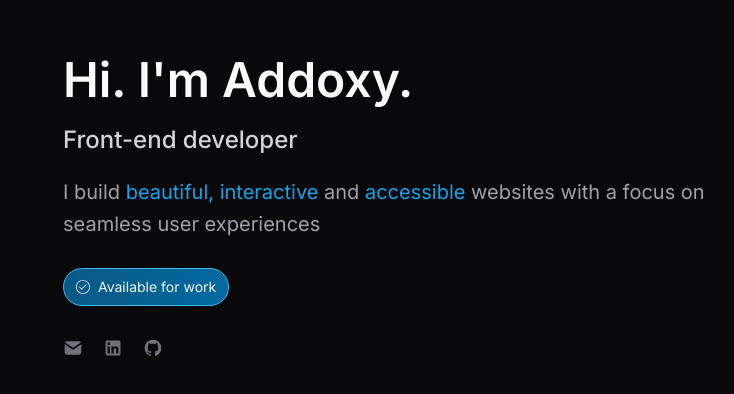
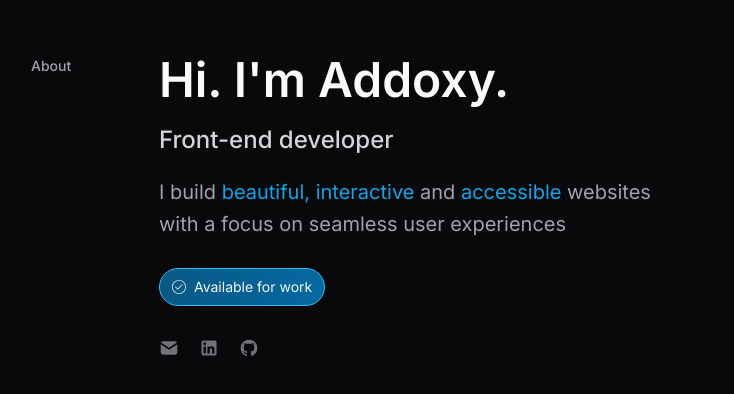
Before and after one commit to addoxy/addoxy.me, a Next.js app: page / in a window 1280 px wide. Shown: the part 136-530 px from the top of the page, without its empty margins (225-959 px from the left). Built offline with nearby package versions, Linux system fonts and the light colour scheme; what tailwindcss-debug-screens would draw is missing.

Commit message:
chore:  increase horizontal padding

```diff
--- a/src/app/page.tsx
+++ b/src/app/page.tsx
@@ -4,16 +4,20 @@ import StatusBadge from '@/components/StatusBadge';
 const page = () => {
   return (
     <main className="flex flex-col">
+      <div className="relative flex flex-col">
         <h1 className="mb-5 text-5xl font-semibold text-zinc-50">
           Hi. I&apos;m Addoxy.
         </h1>
+        <h3 className="absolute -left-32 text-sm font-medium text-zinc-400">
+          About
+        </h3>
         <p className="mb-5 text-2xl font-medium text-zinc-300">
           Front-end developer
         </p>
-      <p className="mb-7 max-w-2xl text-xl leading-8 text-zinc-400">
-        I build <span className="text-sky-500">beautiful, interactive</span> and{' '}
-        <span className="text-sky-500">accessible</span> websites with a focus
-        on seamless user experiences
+        <p className="mb-7 text-xl leading-8 text-zinc-400">
+          I build <span className="text-sky-500">beautiful, interactive</span>{' '}
+          and <span className="text-sky-500">accessible</span> websites with a
+          focus on seamless user experiences
         </p>
         <StatusBadge available={true} />
         <div className="mt-8 flex gap-x-5">
@@ -31,6 +35,7 @@ const page = () => {
             <GithubIcon className="size-5 text-zinc-500 group-hover:text-sky-500" />
           </a>
         </div>
+      </div>
     </main>
   );
 };
--- a/src/components/PageWrapper.tsx
+++ b/src/components/PageWrapper.tsx
@@ -7,7 +7,7 @@ const PageWrapper = ({ children }: { children: ReactNode }) => {
   return (
     <main
       className={cn(
-        'mx-auto flex min-h-screen w-full max-w-screen-2xl flex-col px-6 py-48 sm:px-32 lg:px-64 xl:px-72'
+        'mx-auto flex min-h-screen w-full max-w-screen-2xl flex-col px-6 py-48 sm:px-32 lg:px-64 xl:px-96'
       )}
     >
       {children}
```
Lines whose indentation alone changed are shown as unchanged.
